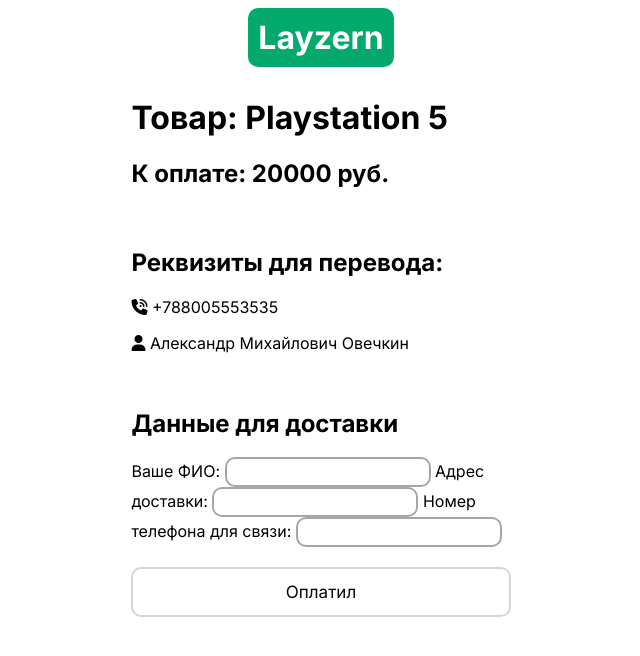
After one commit to Layzern/internetshop, a Django app: template internetshop/magaz/templates/payment.html in a window 1280 px wide. The commit adds this page. Shown: the top 656 px of the page, without its empty margins (319-959 px from the left). Run offline with Django 5.2, Linux system fonts and the light colour scheme; the template is opened without the code that fills it, so the values that code supplies are empty.

Commit message:
Добавил страницу для оплаты

```diff
--- /dev/null
+++ b/internetshop/magaz/templates/payment.html
@@ -0,0 +1,36 @@
+{% load static %}
+<link rel="stylesheet" href="{% static 'style.css' %}"/>
+<link rel="stylesheet" href="https://cdnjs.cloudflare.com/ajax/libs/font-awesome/6.5.2/css/all.min.css" integrity="sha512-SnH5WK+bZxgPHs44uWIX+LLJAJ9/2PkPKZ5QiAj6Ta86w+fsb2TkcmfRyVX3pBnMFcV7oQPJkl9QevSCWr3W6A==" crossorigin="anonymous" referrerpolicy="no-referrer" />
+
+<div class="heading">
+    <div class="logo">
+        <h1 class="logoText">Layzern</h1>
+    </div>
+</div>
+
+<div class="payment">
+    <h1>Товар: Playstation 5 </h1>
+    <h2>К оплате: 20000 руб.</h2>
+
+    <div class="vspace"></div>
+
+    <h2>Реквизиты для перевода:</h2>
+    <p><i class="fa-solid fa-phone-volume"></i> +788005553535</p>
+    <p><i class="fa-solid fa-user"></i> Александр Михайлович Овечкин</p>
+
+    <div class="vspace"></div>
+
+    <h2>Данные для доставки</h2>
+    <label>Ваше ФИО:</label>
+    <input class="inputElement">
+
+    <label>Адрес доставки:</label>
+    <input class="inputElement">
+
+    <label>Номер телефона для связи:</label>
+    <input class="inputElement">
+
+    <div class="vspace"></div>
+
+    <button>Оплатил</button>
+</div>
--- a/internetshop/magaz/templates/product.html
+++ b/internetshop/magaz/templates/product.html
@@ -65,13 +65,14 @@
      <h1>Создать отзыв:</h1>
      <div class="createReview">
          <form class="createReviewForm" method="POST">
+             {% csrf_token %}
              <label for="author">Автор:</label>
              <input name="author" class="inputElement"/>
 
              <label for="rating">Оценка:</label>
              <select name="rating" class="inputElement">
-                 <option>Положительная</option>
-                 <option>Отрицательная</option>
+                 <option value="1">Положительная</option>
+                 <option value="0">Отрицательная</option>
              </select>
 
              <label for="text">Текст отзыва:</label>
--- a/internetshop/magaz/urls.py
+++ b/internetshop/magaz/urls.py
@@ -4,5 +4,6 @@
 
 urlpatterns = [
     path("", views.home, name="home"),
-    path("product/<int:id>", views.view_product)
+    path("product/<int:id>", views.view_product, name="view_product"),
+    path("payment/<int:id>", views.payment, name="payment")
 ]
```
Also changed, not shown: internetshop/magaz/views.py (+12 -1 lines).
